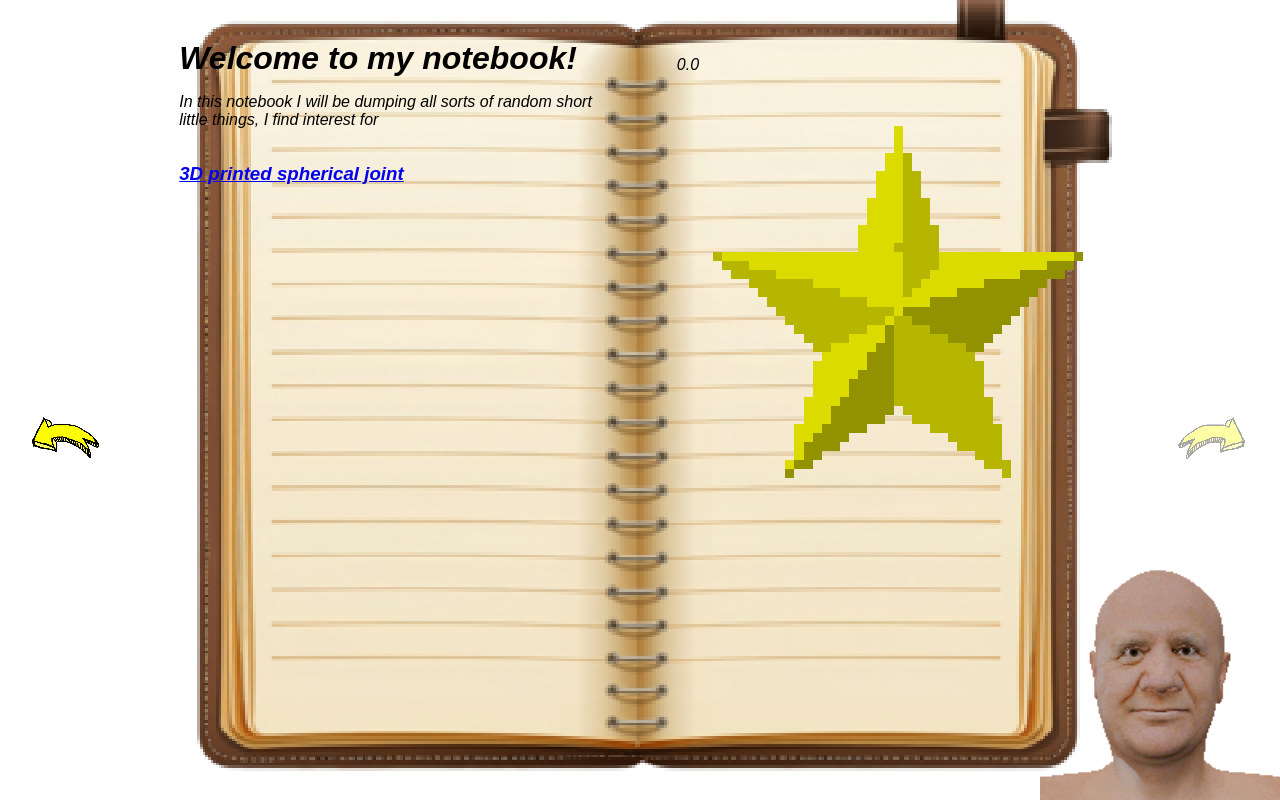
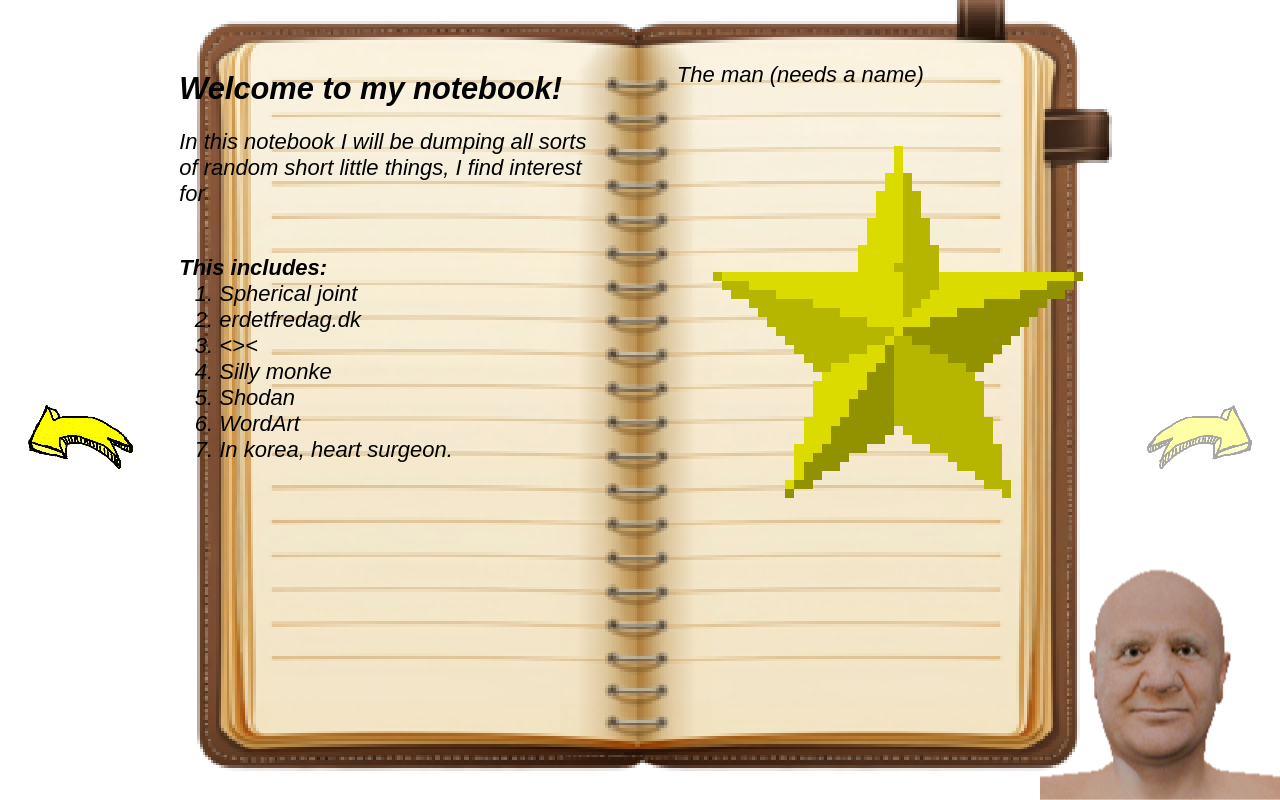
Before and after one commit to NoahClemmensen/My-Neocities-Page, a website built with webpack: page pages/random.html in a window 1280 px wide. Built offline with nearby package versions, Linux system fonts and the light colour scheme.

Commit message:
Page 0 & scalable font

```diff
--- a/css/random.css
+++ b/css/random.css
@@ -1,12 +1,6 @@
-html, body {
-  margin: 0;
-  padding: 0;
-  min-height: 100vh;
-}
-
+/* Scale base font size with viewport */
 html {
-  --alien-bounce-speed: 2s;
-  --alien-speed: 10s;
+  font-size: min(4vmin, 22px);
 }
 
 body {
@@ -16,10 +10,25 @@ body {
   font-style: italic;
   overflow: auto;
   position: relative;
+
+  /* optional: a bit smaller globally if needed */
+  font-size: 1rem;
 }
 
-h1, h2, h3, h4, h5, h6 {
-  margin: 0;
+h1 {
+  font-size: 2.2rem;
+}
+
+h2 {
+  font-size: 1.8rem;
+}
+
+h3 {
+  font-size: 1.4rem;
+}
+
+p {
+  font-size: 1rem;
 }
 
 #notebook {
@@ -89,19 +98,10 @@ h1, h2, h3, h4, h5, h6 {
 
   opacity: 0.35;
   transition: opacity 0.2s ease-in-out;
-
 }
 
 .selector:hover {
   opacity: 1;
-}
-
-#selector-left {
-  padding-left: 4%;
-}
-
-#selector-right {
-  padding-right: 10%;
 }
 
 .notebook-left {
@@ -115,7 +115,7 @@ h1, h2, h3, h4, h5, h6 {
 }
 
 .selector > img {
-  width: 15%;
+  width: 20%;
   -webkit-user-drag: none;
   user-select: none;
   -moz-user-select: none;
--- a/pages/random.html
+++ b/pages/random.html
@@ -14,21 +14,29 @@
       <img draggable="false" src="/sprites/arrow.gif" alt="right arrow" style="transform: scale(-100%, 100%) translateX(-100%);">
     </div>
     <div id="selector-right" class="selector">
-      <img draggable="false" src="/sprites/arrow.gif" alt="right arrow" style="margin-left: auto;">
+      <img draggable="false" src="/sprites/arrow.gif" alt="right arrow" style="margin-left: auto; transform: translateX(-100%);">
     </div>
   </div>
   <div style="width: 100%; height: 100%;" id="page-container">
     <div class="notebook-container" data-page="0">
       <div class="notebook-left">
-        <h1>Welcome to my notebook!</h1>
+        <h3 style="margin-bottom: 0;">Welcome to my notebook!</h3>
         <p>In this notebook I will be dumping all sorts of random short little things,
           I find interest for</p>
         <br>
-        <h3><a href="https://youtu.be/DAngcygU7tc?si=T48GEjlntNKijM3o" target="_blank">3D printed spherical joint</a></h3>
-        <a href="https://www.thingiverse.com/thing:4841850" target="_blank"></a>
+        <strong>This includes:</strong>
+        <ol style="margin-top: 0;">
+          <li>Spherical joint</li>
+          <li>erdetfredag.dk</li>
+          <li><><</li>
+          <li>Silly monke</li>
+          <li>Shodan</li>
+          <li>WordArt</li>
+          <li>In korea, heart surgeon.</li>
+        </ol>
       </div>
       <div class="notebook-right">
-        <p>0.0</p>
+        <p>The man (needs a name)</p>
         <img class="pickup-able" src="/sprites/star.gif" alt="spinning star">
       </div>
     </div>
@@ -48,12 +56,23 @@
 <div style="display: none; opacity: 0;" id="notebook-pages">
   <div class="notebook-container" data-page="0">
     <div class="notebook-left">
-      <h1>Welcome to my notebook!</h1>
+      <h3 style="margin-bottom: 0;">Welcome to my notebook!</h3>
       <p>In this notebook I will be dumping all sorts of random short little things,
-      I find interest for</p>
+        I find interest for</p>
+      <br>
+      <strong>This includes:</strong>
+      <ol style="margin-top: 0;">
+        <li>Spherical joint</li>
+        <li>erdetfredag.dk</li>
+        <li><><</li>
+        <li>Silly monke</li>
+        <li>Shodan</li>
+        <li>WordArt</li>
+        <li>In korea, heart surgeon.</li>
+      </ol>
     </div>
     <div class="notebook-right">
-      <p>0.0</p>
+      <p>The man (needs a name)</p>
       <img class="pickup-able" src="/sprites/star.gif" alt="spinning star">
     </div>
   </div>
@@ -61,6 +80,8 @@
   <div class="notebook-container" data-page="1">
     <div class="notebook-left">
       <p>Page 1!</p>
+      <h4><a href="https://youtu.be/DAngcygU7tc?si=T48GEjlntNKijM3o" target="_blank">3D printed spherical joint</a></h4>
+      <a href="https://www.thingiverse.com/thing:4841850" target="_blank"></a>
       <img class="pickup-able" src="/sprites/star.gif" alt="spinning star">
     </div>
     <div class="notebook-right">
```
